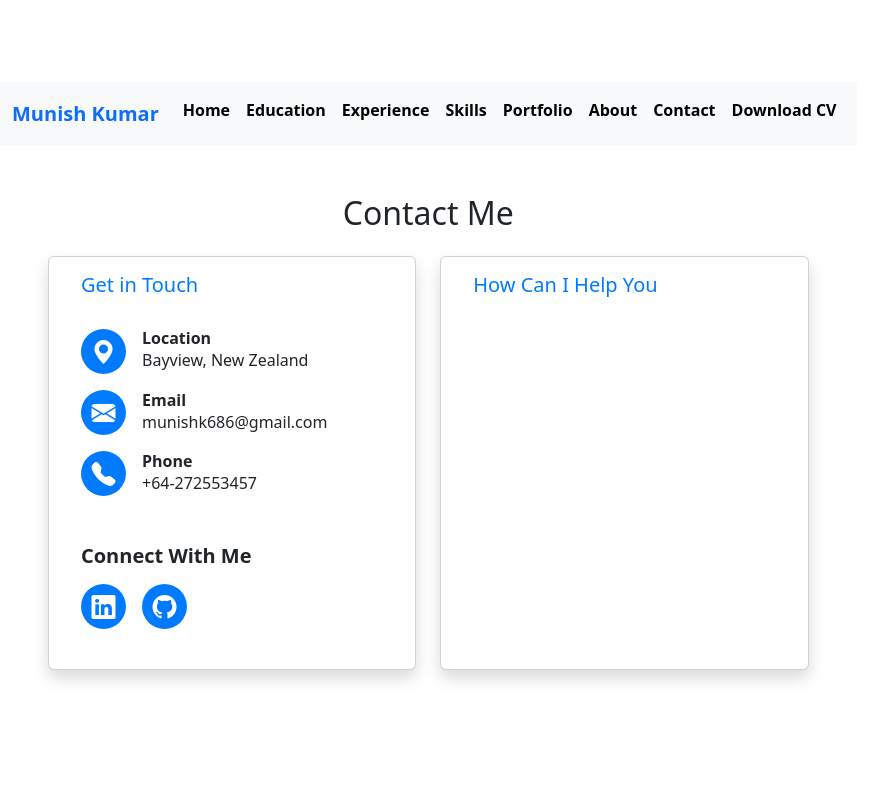
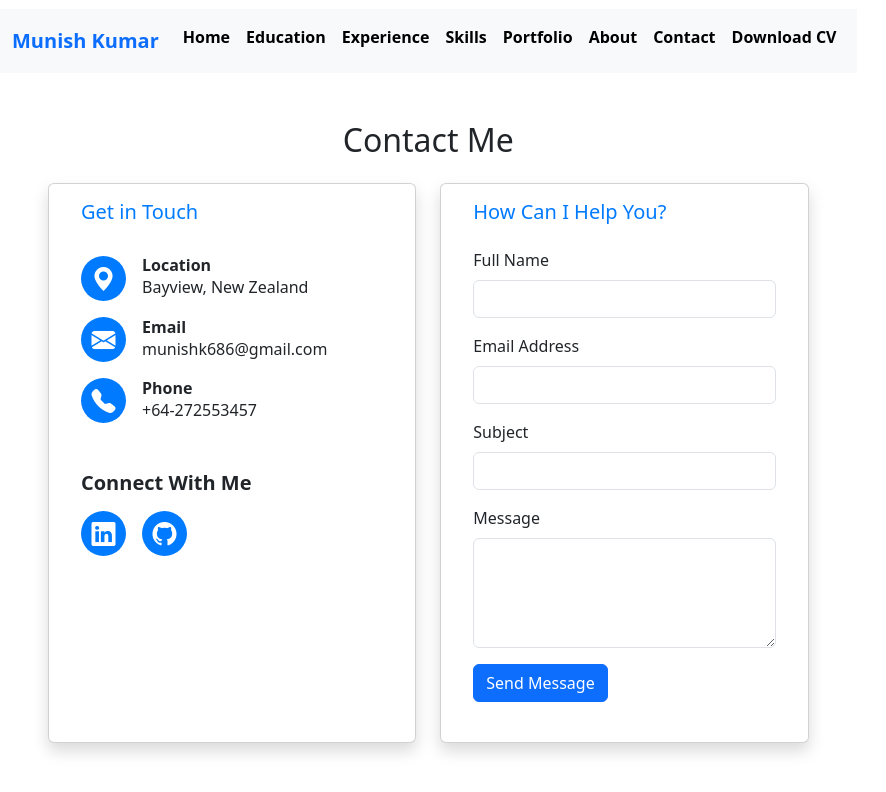
Before and after one commit to munishk686/portfolio, a React (Vite) app in the folder my-react-app/: page /contact in a window 1280 px wide. Shown: the top 792 px of the page, without its empty margins (0-886 px from the left). Built offline with nearby package versions, Linux system fonts and the light colour scheme; a web font is replaced by a local one.

Commit message:
Updated How can I help me section

```diff
--- a/my-react-app/src/pages/Contact.jsx
+++ b/my-react-app/src/pages/Contact.jsx
@@ -1,3 +1,5 @@
+import HowCanIHelp from "./HowCanIHelp";
+
 function Contact() {
     return (
         <section id="contact" className="my-5 px-5">
@@ -77,8 +79,7 @@ function Contact() {
                 </div>
                 <div className="col-md-6">
                     <div className="card h-100 w-100 p-3 shadow">
-                        <h5 className="text-start font-colour mx-3">How Can I Help You</h5>
-
+                        <HowCanIHelp />
                     </div>
                 </div>
             </div>
--- /dev/null
+++ b/my-react-app/src/pages/HowCanIHelp.jsx
@@ -0,0 +1,29 @@
+function HowCanIHelp() {
+  return (
+    <div>
+        <h5 className="text-start font-colour mx-3">How Can I Help You?</h5>
+        <form className="my-4 mx-3">
+            <div className="mb-3 text-start">
+                <label htmlFor="name" className="form-label">Full Name</label>
+                <input type="text" className="form-control" id="name"  required />
+            </div>
+            <div className="mb-3 text-start">
+                <label htmlFor="email" className="form-label">Email Address</label>
+                <input type="email" className="form-control" id="email"  required />
+            </div>
+            <div className="mb-3 text-start">
+                <label htmlFor="email" className="form-label">Subject</label>
+                <input type="email" className="form-control" id="email"  required />
+            </div>
+            <div className="mb-3 text-start">
+                <label htmlFor="message" className="form-label">Message</label>
+                <textarea className="form-control" id="message" rows="4" required></textarea>
+            </div>
+            <div className="mb-3 text-start">
+            <button type="submit" className="btn btn-primary">Send Message</button>
+            </div>
+        </form>
+    </div>
+    );
+}
+export default HowCanIHelp;
```
